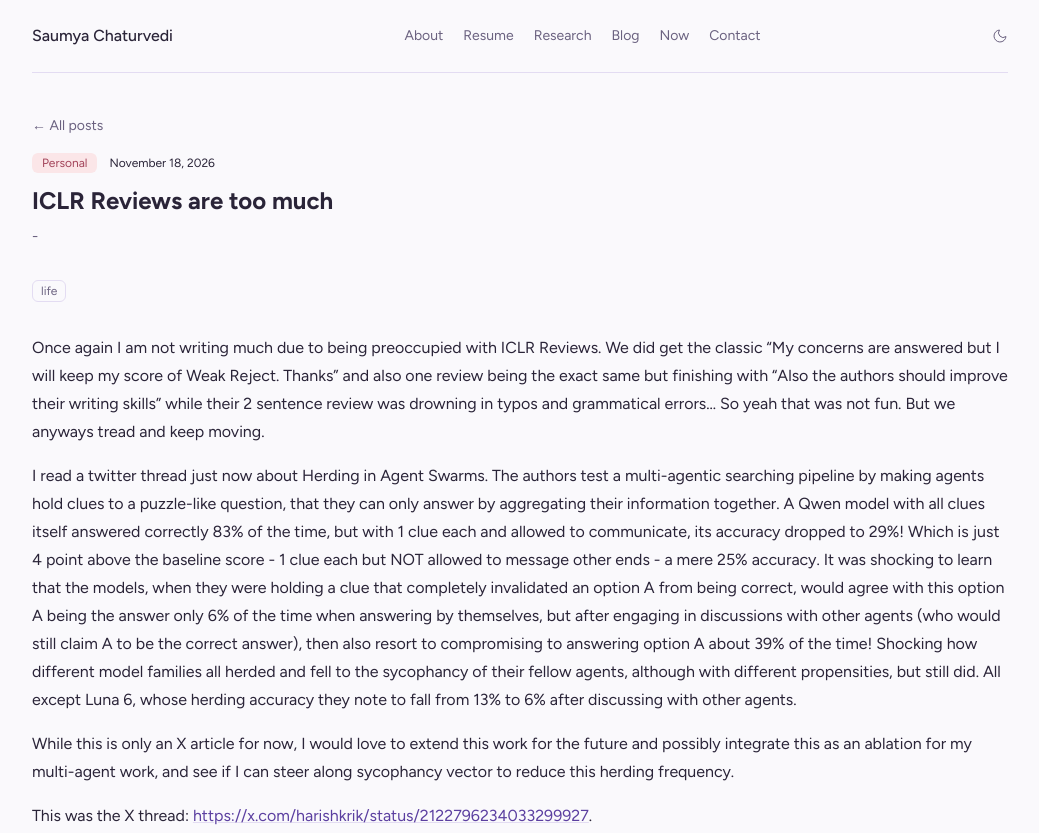
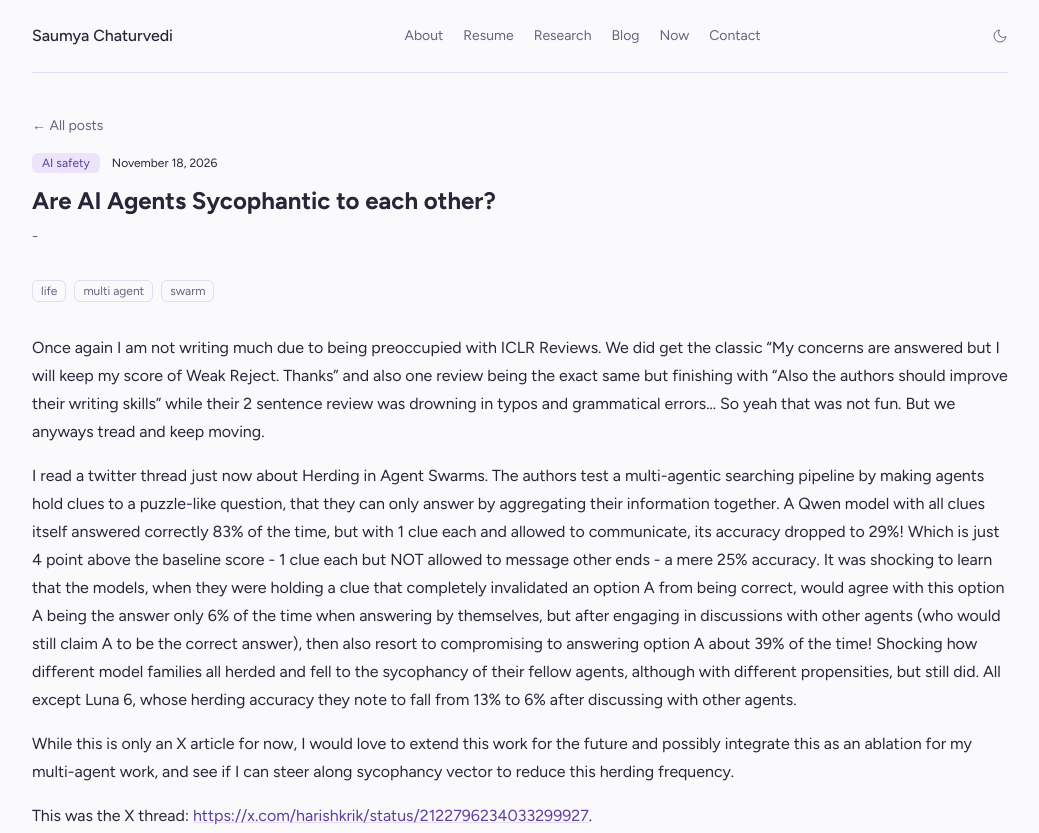
Before and after one commit to shollercoaster/shollercoaster.github.io, an Astro site: page /blog/reviewing-reviews in a window 1280 px wide. Shown: the top 833 px of the page, without its empty margins (120-1159 px from the left). Built offline with nearby package versions, Linux system fonts and the light colour scheme; Astro itself is replaced by a stand-in of ours; some packages are replaced by stand-ins of ours.

Commit message:
title change to reflect AI Safety topic

```diff
--- a/src/content/blog/reviewing-reviews/index.md
+++ b/src/content/blog/reviewing-reviews/index.md
@@ -1,9 +1,9 @@
 ---
-title: "ICLR Reviews are too much"
+title: "Are AI Agents Sycophantic to each other?"
 description: "-"
-category: personal
+category: ai-safety
 pubDate: 2026-11-18
-tags: ["life"]
+tags: ["life", "multi agent", "swarm"]
 ---
 
 Once again I am not writing much due to being preoccupied with ICLR Reviews. We did get the classic "My concerns are answered but I will keep my score of Weak Reject. Thanks" and also one review being the exact same but finishing with "Also the authors should improve their writing skills" while their 2 sentence review was drowning in typos and grammatical errors... So yeah that was not fun. But we anyways tread and keep moving.
```
